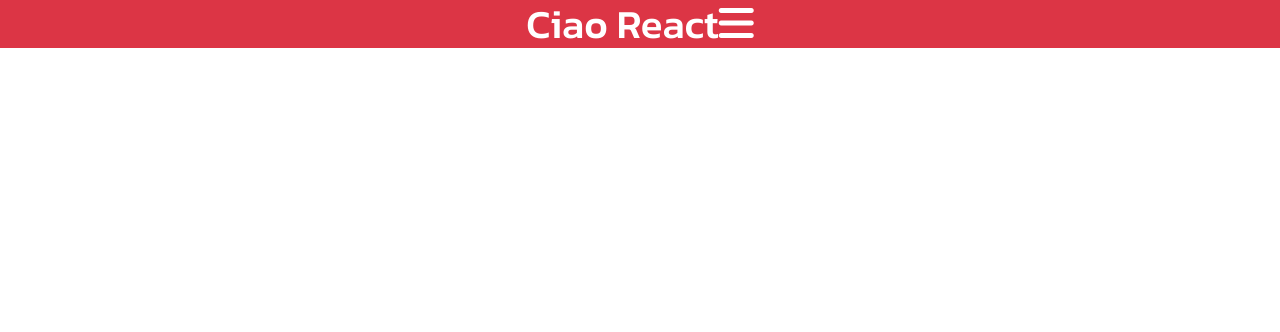
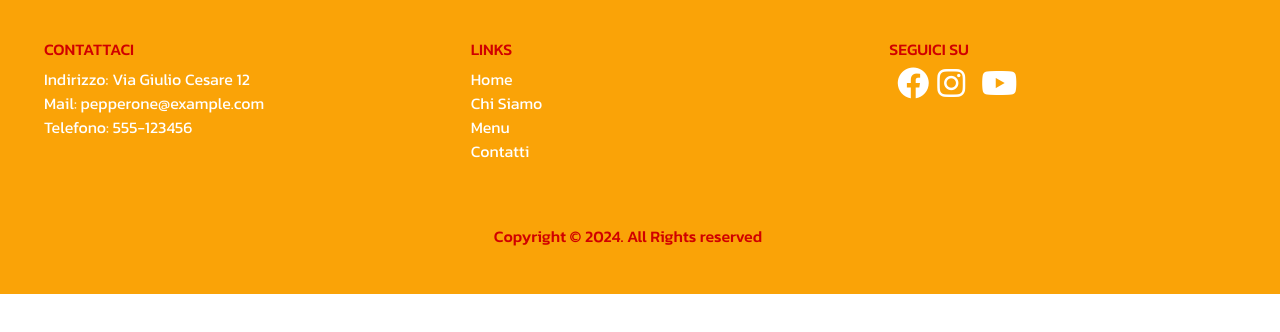
Before and after one commit to albertostizzoli/react-restaurant, a React (Vite) app: page / in a window 1280 px wide. Shown: the top 332 px of the page. Built offline with nearby package versions, Linux system fonts and the light colour scheme.

Commit message:
create component footer

```diff
--- a/src/App.jsx
+++ b/src/App.jsx
@@ -1,6 +1,5 @@
-import { useState } from 'react'
-
 import './App.css'
+import Footer from './components/footer/FooterComponent'
 
 import 'bootstrap/dist/css/bootstrap.min.css'
 import 'bootstrap/dist/js/bootstrap.bundle.min.js'
@@ -9,8 +8,11 @@ function App() {
 
   return (
     <>
-    <h1 className="text-center text-bg-danger"> Ciao React<i class="fa-solid fa-bars"></i></h1>
-
+      <main>
+        <section>
+          <Footer></Footer>
+        </section>
+      </main>
     </>
   )
 }
--- /dev/null
+++ b/src/components/footer/FooterComponent.jsx
@@ -0,0 +1,43 @@
+import React from 'react';
+import './footer.css';
+
+
+function Footer() {
+    return (
+        <div className="footer container-fluid">
+            <div className="row text-start">
+                <div className="col-12 col-md-4">
+                    <ul>
+                        <li><h6>CONTATTACI</h6></li>
+                        <li>Indirizzo: Via Giulio Cesare 12</li>
+                        <li>Mail: pepperone@example.com</li>
+                        <li>Telefono: 555-123456</li>
+                    </ul>
+                </div>
+                <div className="col-12 col-md-4">
+                    <ul className="links">
+                        <li><h6>LINKS</h6></li>
+                        <li>Home</li>
+                        <li>Chi Siamo</li>
+                        <li>Menu</li>
+                        <li>Contatti</li>
+                    </ul>
+                </div>
+                <div className="col-12 col-md-4">
+                    <h6 className="ms-4">SEGUICI SU</h6>
+                    <ul className="d-flex">
+                        <li><a href="#"><i className="fa-brands fa-facebook fa-2x me-2"></i></a></li>
+                        <li><a href="#"><i className="fa-brands fa-instagram fa-2x me-2"></i></a></li>
+                        <li><a href="#"><i className="fa-brands fa-x-twitter fa-2x me-2"></i></a></li>
+                        <li><a href="#"><i className="fa-brands fa-youtube fa-2x me-2"></i></a></li>
+                    </ul>
+                </div>
+                <div className="row text-center pt-5">
+                    <h6>Copyright © 2024.  All Rights reserved</h6>
+                </div>
+            </div>
+        </div>
+    )
+}
+
+export default Footer
--- /dev/null
+++ b/src/components/footer/footer.css
@@ -0,0 +1,21 @@
+.footer{
+    background-color: var(--dark-yellow);
+    padding: 40px;
+
+}
+
+.footer ul{
+    list-style: none;
+}
+
+.footer h6{
+    color: var(--dark-red);
+}
+
+.footer ul li{
+    color: white;
+}
+
+i{
+    color: white;
+}
```
